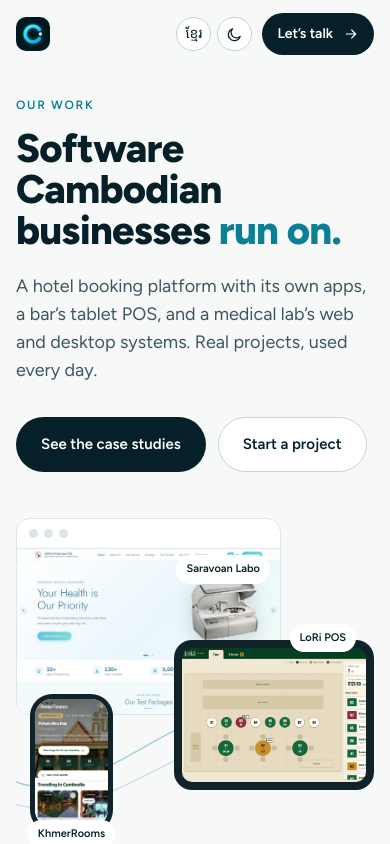
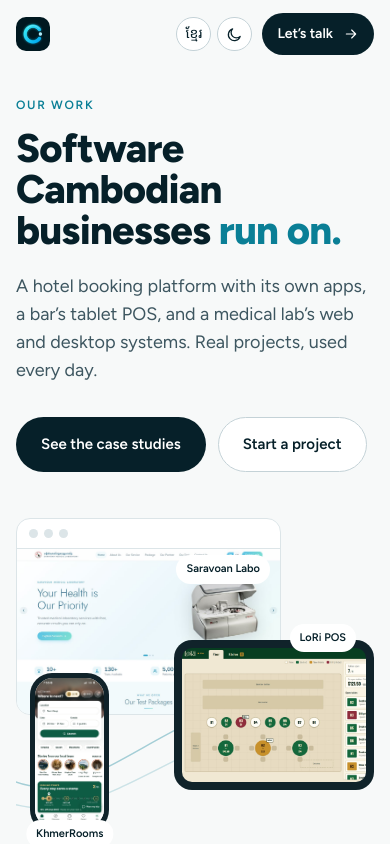
Before and after one commit to Pitou911/camboweb-showcase, a React (Vite) app: page /work in a window 390 px wide. Shown: the top 844 px of the page. Built offline with nearby package versions, Linux system fonts and the light colour scheme; a web font is replaced by a local one.

Commit message:
Work hero: real KhmerRooms app screenshot in the phone, shown whole

```diff
--- a/src/index.css
+++ b/src/index.css
@@ -1344,3 +1344,7 @@ h3, .features h3, .steps h3, .svc h3, .proj-meta h3, .problems summary, .row > h
 .cs .cs-b2 { right: 0; }
 .cs-b1 { width: 700px !important; }
 .cs-b2 { width: 600px !important; top: 120px !important; }
+/* KhmerRooms phone in the Work hero: a real iPhone screenshot, shown whole */
+.wk-phone { aspect-ratio: auto; width: 22%; padding: clamp(5px, 0.55vw, 8px); }
+.wk-phone .wk-screen { height: auto; border-radius: clamp(18px, 2.1vw, 28px); }
+.wk-phone .wk-screen img { height: auto; object-fit: initial; }
--- a/src/pages/Work.jsx
+++ b/src/pages/Work.jsx
@@ -37,7 +37,7 @@ export default function Work() {
             <span className="wk-tag">LoRi POS</span>
           </Link>
           <Link to="/work/khmerrooms" className="wk-item wk-phone" tabIndex={-1}>
-            <div className="wk-screen"><img src="/img/kr-web-mobile.jpg" alt="" /></div>
+            <div className="wk-screen"><img src="/img/kr-app-home.jpg" alt="" /></div>
             <span className="wk-tag">KhmerRooms</span>
           </Link>
         </div>
```
Also changed, not shown: public/img/kr-app-home.jpg (added).
